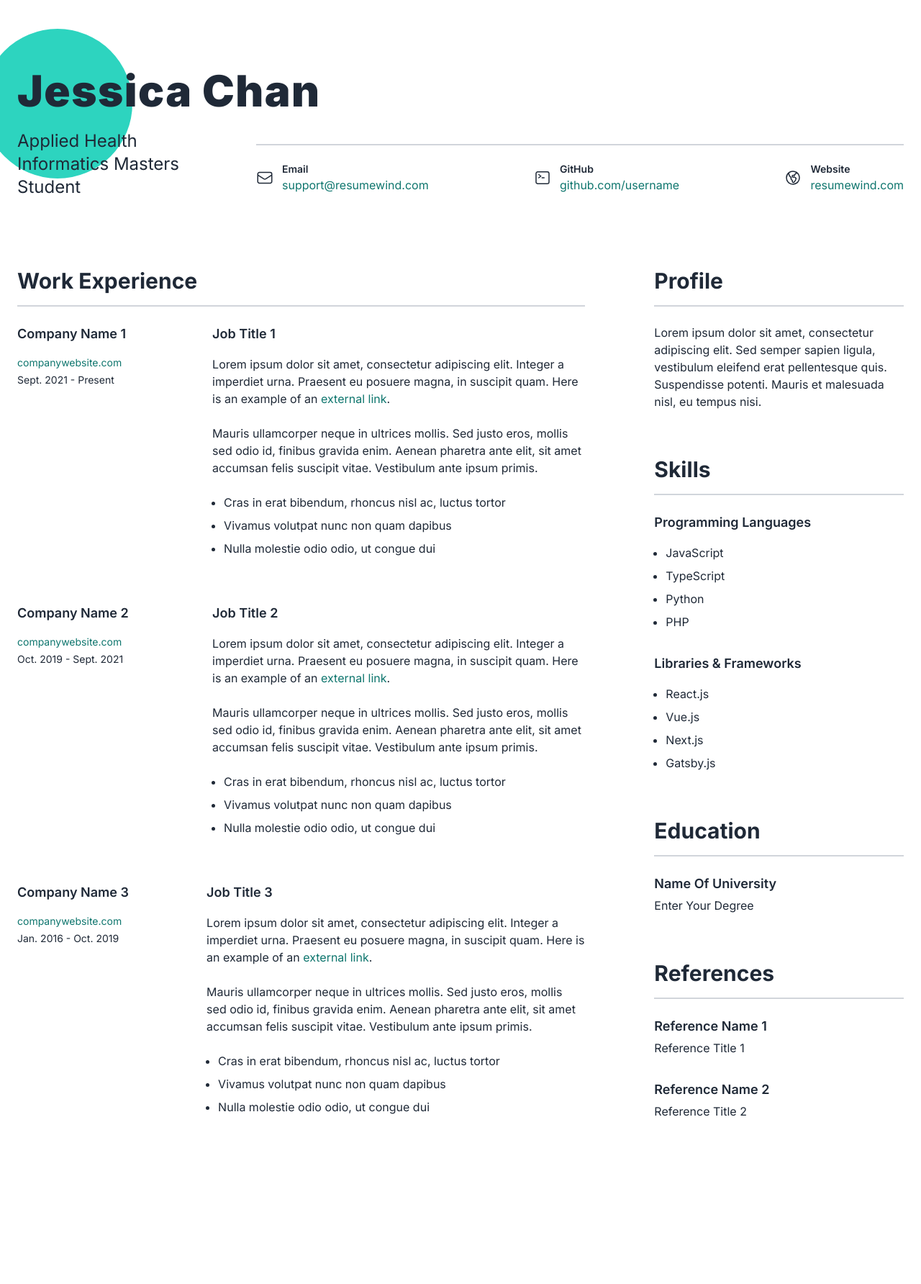
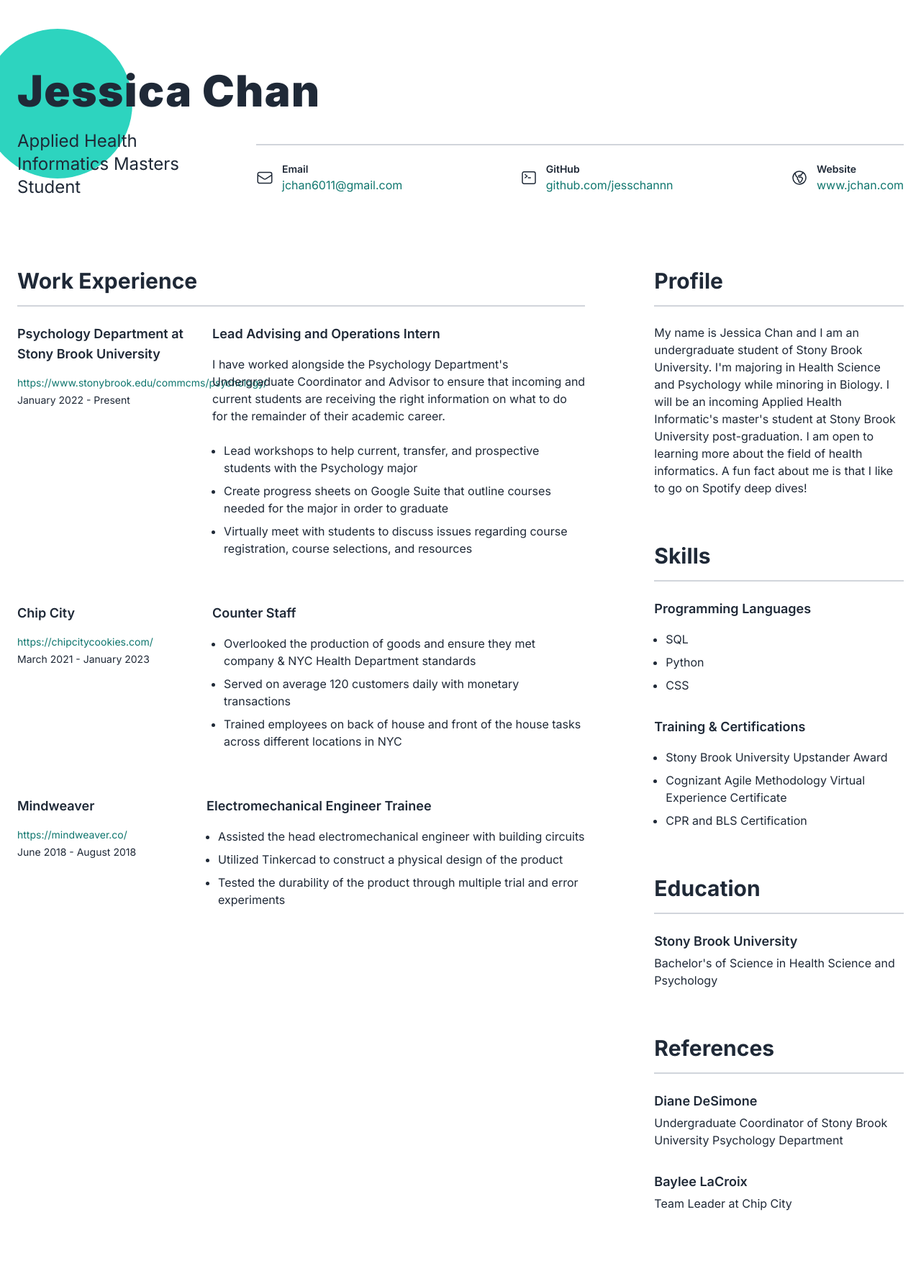
Before and after one commit to jesschannn/myresumepage, a Flask app: page / in a window 1280 px wide. Shown: the whole page at 72% size. Before the commit the page ends 1551 px from the top, so only its background shows below. Run offline with Flask 3, Linux system fonts and the light colour scheme.

Commit message:
added content to home.html

```diff
--- a/static/style.css
+++ b/static/style.css
@@ -399,7 +399,7 @@ embed,
 object {
   display: block;
   /* 1 */
-    vertical-align: middle;
+vertical-align: middle;
   /* 2 */
 }
 
--- a/templates/home.html
+++ b/templates/home.html
@@ -67,7 +67,7 @@
                       target="_blank"
                       rel="noreferrer"
                     >
-                      support@resumewind.com
+                      jchan6011@gmail.com
                     </a>
                   </p>
                 </div>
@@ -99,7 +99,7 @@
                       target="_blank"
                       rel="noreferrer"
                     >
-                      github.com/username
+                      github.com/jesschannn
                     </a>
                   </p>
                 </div>
@@ -131,7 +131,7 @@
                       target="_blank"
                       rel="noreferrer"
                     >
-                      resumewind.com
+                      www.jchan.com
                     </a>
                   </p>
                 </div>
@@ -152,43 +152,31 @@
             <div class="grid-3 gap-x-6">
               <div>
                 <!-- Company 1 -->
-                <h4 class="mb-1 lg:mb-4">Company Name 1</h4>
+                <h4 class="mb-1 lg:mb-4">Psychology Department at Stony Brook University</h4>
                 <p class="text-sm mb-1">
                   <a
                     href="https://resumewind.com/"
                     target="_blank"
                     rel="noreferrer"
                   >
-                    companywebsite.com
+                  https://www.stonybrook.edu/commcms/psychology/
                   </a>
                 </p>
-                <p class="text-sm">Sept. 2021 - Present</p>
+                <p class="text-sm">January 2022 - Present</p>
               </div>
 
               <div class="lg:col-span-2">
                 <!-- Job Title 1 -->
-                <h4 class="mb-4">Job Title 1</h4>
+                <h4 class="mb-4">Lead Advising and Operations Intern</h4>
+
                 <p>
-                  Lorem ipsum dolor sit amet, consectetur adipiscing elit.
-                  Integer a imperdiet urna. Praesent eu posuere magna, in
-                  suscipit quam. Here is an example of an
-                  <a
-                    href="https://resumewind.com/"
-                    target="_blank"
-                    rel="noreferrer"
-                    >external link</a
-                  >.
-                </p>
-                <p>
-                  Mauris ullamcorper neque in ultrices mollis. Sed justo eros,
-                  mollis sed odio id, finibus gravida enim. Aenean pharetra ante
-                  elit, sit amet accumsan felis suscipit vitae. Vestibulum ante
-                  ipsum primis.
+
+                  I have worked alongside the Psychology Department's Undergraduate Coordinator and Advisor to ensure that incoming and current students are receiving the right information on what to do for the remainder of their academic career.
                 </p>
                 <ul>
-                  <li>Cras in erat bibendum, rhoncus nisl ac, luctus tortor</li>
-                  <li>Vivamus volutpat nunc non quam dapibus</li>
-                  <li>Nulla molestie odio odio, ut congue dui</li>
+                  <li>Lead workshops to help current, transfer, and prospective students with the Psychology major</li>
+                  <li>Create progress sheets on Google Suite that outline courses needed for the major in order to graduate</li>
+                  <li>Virtually meet with students to discuss issues regarding course registration, course selections, and resources</li>
                 </ul>
               </div>
             </div>
@@ -197,43 +185,27 @@
             <div class="grid-3 gap-x-6 mt-8 lg:mt-12">
               <div>
                 <!-- Company 2 -->
-                <h4 class="mb-1 lg:mb-4">Company Name 2</h4>
+                <h4 class="mb-1 lg:mb-4">Chip City</h4>
                 <p class="text-sm mb-1">
                   <a
                     href="https://resumewind.com/"
                     target="_blank"
                     rel="noreferrer"
                   >
-                    companywebsite.com
+                  https://chipcitycookies.com/
                   </a>
                 </p>
-                <p class="text-sm">Oct. 2019 - Sept. 2021</p>
+                <p class="text-sm">March 2021 - January 2023</p>
               </div>
 
               <div class="lg:col-span-2">
                 <!-- Job Title 2 -->
-                <h4 class="mb-4">Job Title 2</h4>
-                <p>
-                  Lorem ipsum dolor sit amet, consectetur adipiscing elit.
-                  Integer a imperdiet urna. Praesent eu posuere magna, in
-                  suscipit quam. Here is an example of an
-                  <a
-                    href="https://resumewind.com/"
-                    target="_blank"
-                    rel="noreferrer"
-                    >external link</a
-                  >.
-                </p>
-                <p>
-                  Mauris ullamcorper neque in ultrices mollis. Sed justo eros,
-                  mollis sed odio id, finibus gravida enim. Aenean pharetra ante
-                  elit, sit amet accumsan felis suscipit vitae. Vestibulum ante
-                  ipsum primis.
-                </p>
+                <h4 class="mb-4">Counter Staff</h4>
+
                 <ul>
-                  <li>Cras in erat bibendum, rhoncus nisl ac, luctus tortor</li>
-                  <li>Vivamus volutpat nunc non quam dapibus</li>
-                  <li>Nulla molestie odio odio, ut congue dui</li>
+                  <li>Overlooked the production of goods and ensure they met company & NYC Health Department standards</li>
+                  <li>Served on average 120 customers daily with monetary transactions</li>
+                  <li>Trained employees on back of house and front of the house tasks across different locations in NYC</li>
                 </ul>
               </div>
             </div>
@@ -242,43 +214,27 @@
             <div class="grid-3 mt-8 lg:mt-12">
               <div>
                 <!-- Company 3 -->
-                <h4 class="mb-1 lg:mb-4">Company Name 3</h4>
+                <h4 class="mb-1 lg:mb-4">Mindweaver</h4>
                 <p class="text-sm mb-1">
                   <a
                     href="https://resumewind.com/"
                     target="_blank"
                     rel="noreferrer"
                   >
-                    companywebsite.com
+                  https://mindweaver.co/
                   </a>
                 </p>
-                <p class="text-sm">Jan. 2016 - Oct. 2019</p>
+                <p class="text-sm">June 2018 - August 2018</p>
               </div>
 
               <div class="lg:col-span-2">
                 <!-- Job Title 3 -->
-                <h4 class="mb-4">Job Title 3</h4>
-                <p>
-                  Lorem ipsum dolor sit amet, consectetur adipiscing elit.
-                  Integer a imperdiet urna. Praesent eu posuere magna, in
-                  suscipit quam. Here is an example of an
-                  <a
-                    href="https://resumewind.com/"
-                    target="_blank"
-                    rel="noreferrer"
-                    >external link</a
-                  >.
-                </p>
-                <p>
-                  Mauris ullamcorper neque in ultrices mollis. Sed justo eros,
-                  mollis sed odio id, finibus gravida enim. Aenean pharetra ante
-                  elit, sit amet accumsan felis suscipit vitae. Vestibulum ante
-                  ipsum primis.
-                </p>
+                <h4 class="mb-4">Electromechanical Engineer Trainee</h4>
+
                 <ul>
-                  <li>Cras in erat bibendum, rhoncus nisl ac, luctus tortor</li>
-                  <li>Vivamus volutpat nunc non quam dapibus</li>
-                  <li>Nulla molestie odio odio, ut congue dui</li>
+                  <li>Assisted the head electromechanical engineer with building circuits</li>
+                  <li>Utilized Tinkercad to construct a physical design of the product</li>
+                  <li>Tested the durability of the product through multiple trial and error experiments</li>
                 </ul>
               </div>
             </div>
@@ -288,9 +244,7 @@
             <!-- Profile -->
             <h3>Profile</h3>
             <p>
-              Lorem ipsum dolor sit amet, consectetur adipiscing elit. Sed
-              semper sapien ligula, vestibulum eleifend erat pellentesque quis.
-              Suspendisse potenti. Mauris et malesuada nisl, eu tempus nisi.
+              My name is Jessica Chan and I am an undergraduate student of Stony Brook University. I'm majoring in Health Science and Psychology while minoring in Biology. I will be an incoming Applied Health Informatic's master's student at Stony Brook University post-graduation. I am open to learning more about the field of health informatics. A fun fact about me is that I like to go on Spotify deep dives!
             </p>
 
             <!-- Skills -->
@@ -299,36 +253,34 @@
             <!-- Skills 1 -->
             <h4>Programming Languages</h4>
             <ul>
-              <li>JavaScript</li>
-              <li>TypeScript</li>
+              <li>SQL</li>
               <li>Python</li>
-              <li>PHP</li>
+              <li>CSS</li>
             </ul>
 
             <!-- Skills 2 -->
-            <h4 class="mt-8">Libraries &amp; Frameworks</h4>
+            <h4 class="mt-8">Training &amp; Certifications</h4>
             <ul>
-              <li>React.js</li>
-              <li>Vue.js</li>
-              <li>Next.js</li>
-              <li>Gatsby.js</li>
+              <li>Stony Brook University Upstander Award </li>
+              <li>Cognizant Agile Methodology Virtual Experience Certificate</li>
+              <li>CPR and BLS Certification</li>
             </ul>
 
             <!-- Education -->
             <h3 class="mt-12 lg:mt-16">Education</h3>
-            <h4 class="mb-1">Name Of University</h4>
-            <p class="mb-1">Enter Your Degree</p>
+            <h4 class="mb-1">Stony Brook University</h4>
+            <p class="mb-1">Bachelor's of Science in Health Science and Psychology</p>
 
             <!-- References -->
             <h3 class="mt-12 lg:mt-16">References</h3>
 
             <!-- Reference 1 -->
-            <h4 class="mb-1">Reference Name 1</h4>
-            <p>Reference Title 1</p>
+            <h4 class="mb-1">Diane DeSimone</h4>
+            <p>Undergraduate Coordinator of Stony Brook University Psychology Department</p>
 
             <!-- Reference 2 -->
-            <h4 class="mt-8 mb-1">Reference Name 2</h4>
-            <p class="mb-1">Reference Title 2</p>
+            <h4 class="mt-8 mb-1">Baylee LaCroix</h4>
+            <p class="mb-1">Team Leader at Chip City</p>
           </div>
         </div>
       </div>
```
